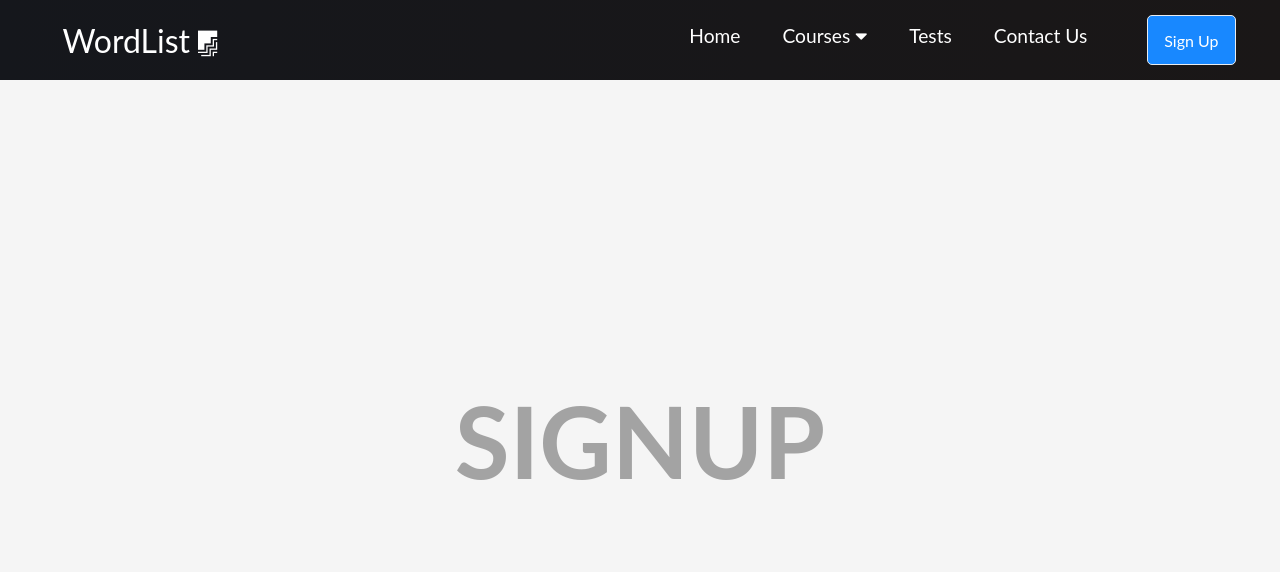
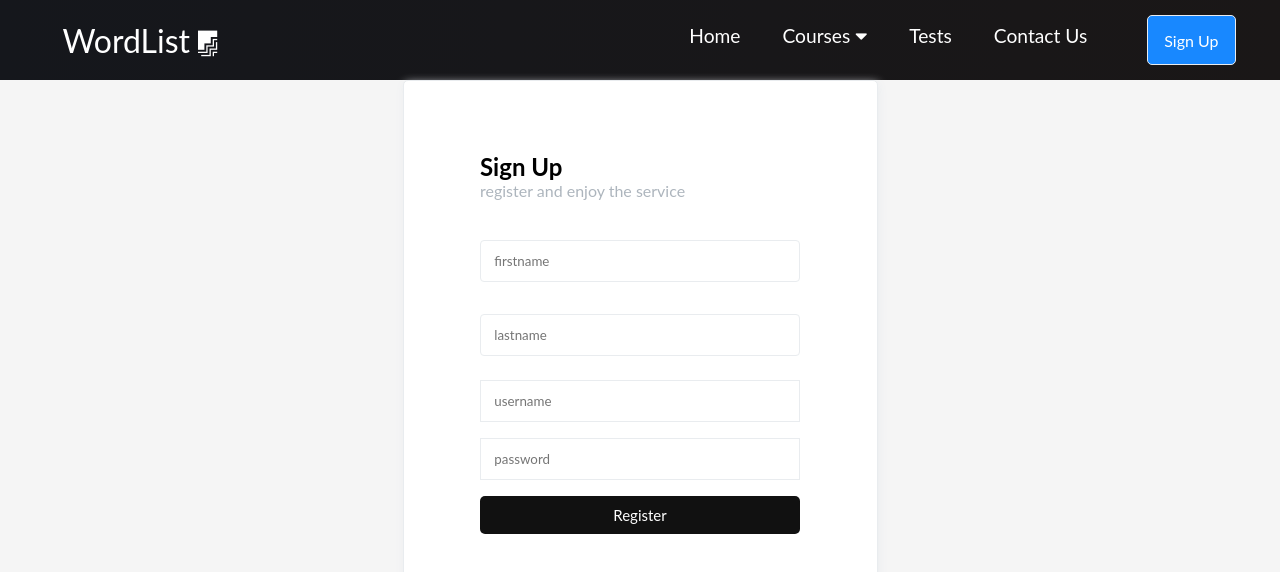
Before and after one commit to PolinaAleksandrova/wordList-front, a React (Create React App) app: page /sign-up in a window 1280 px wide. Shown: the top 572 px of the page. Built offline with nearby package versions, Linux system fonts and the light colour scheme.

Commit message:
form routing fixed

```diff
--- a/src/App.js
+++ b/src/App.js
@@ -38,7 +38,7 @@ function App() {
         <Route path='/courses' component={Courses} />
         <Route path='/tests' component={Tests} />
         <Route path='/contact-us' component={ContactUs} />
-        <Route path='/sign-up' component={SignUp} />
+        <Route path='/sign-up' component={Register} />
         <Route path='/examination' component={Examination} />
         <Route path='/profession' component={ProfessionalCourse} />
 
--- a/src/components/pages/Authorization/AuthForm.js
+++ b/src/components/pages/Authorization/AuthForm.js
@@ -33,7 +33,7 @@ function AuthForm() {
     <div className="register">
             <div className="col-1">
                 <h2>Sign In</h2>
-                <span>register and enjoy the service</span>
+                <span>sign in and enjoy the service</span>
     <form id='form' className='flex flex-col' onSubmit={handleSubmit}>
       <input type="email" {...register("email")} value={formData.email} onChange={handleChange} placeholder='username' />
                     <input type="password" {...register("password")} value={formData.password} onChange={handleChange} placeholder='password' />
--- a/src/components/pages/Authorization/Register.js
+++ b/src/components/pages/Authorization/Register.js
@@ -32,7 +32,7 @@ function RegisterForm() {
     <section>
     <div className="register">
             <div className="col-1">
-                <h2>Sign In</h2>
+                <h2>Sign Up</h2>
                 <span>register and enjoy the service</span>
     <form id='form' className='flex flex-col' onSubmit={handleSubmit}>
     <input type="text" {...register("firstname")} value={formData.firstname} onChange={handleChange} placeholder='firstname' />
```
